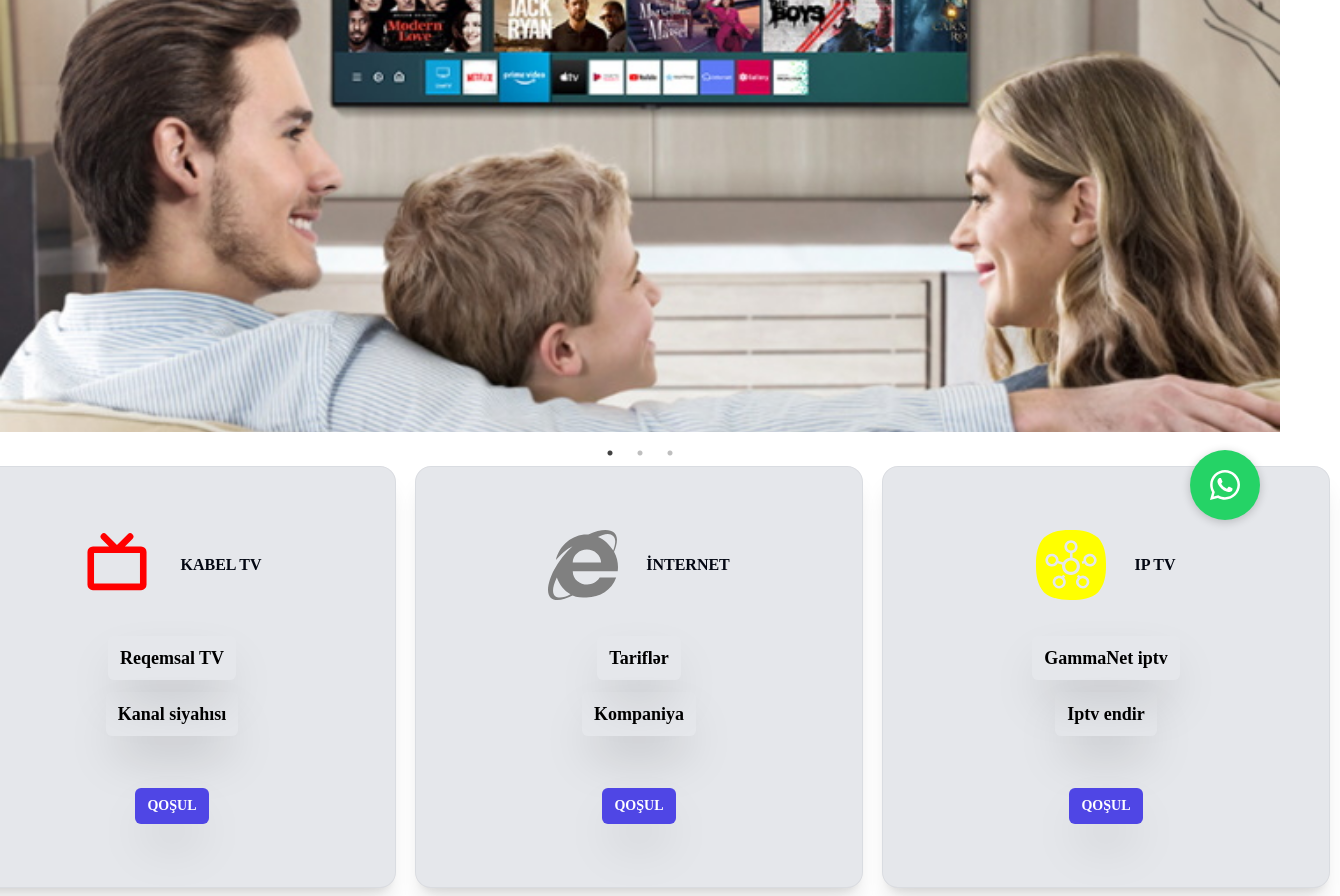
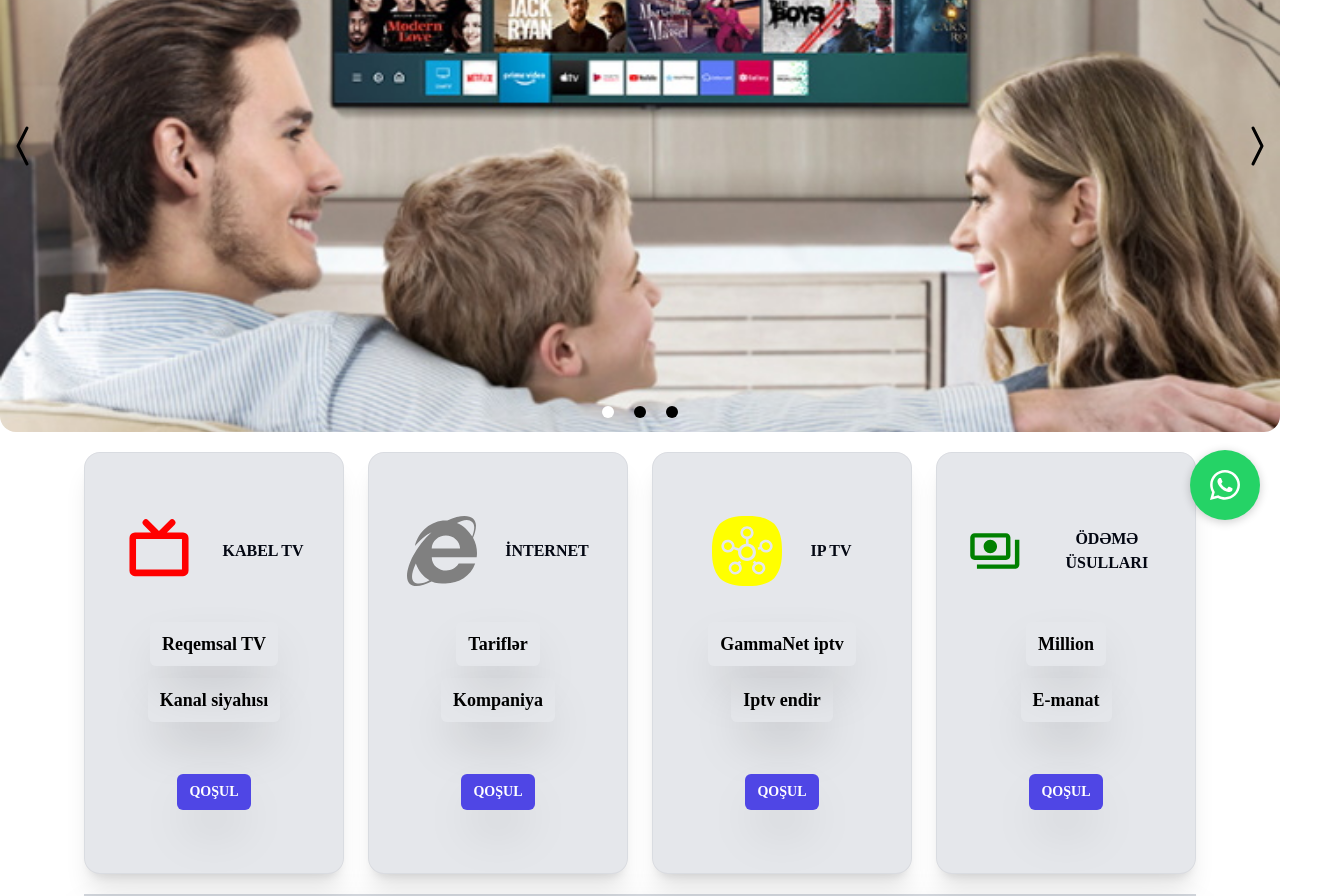
Before and after one commit to bedirlituran/netlika, a Next.js app: page / in a window 1280 px wide. Shown: the part 260-1156 px from the top of the page, 1340 px wide, since content can reach past the window. Built offline with nearby package versions, Linux system fonts and the light colour scheme.

Commit message:
sayt geldimmmm

```diff
--- a/components/Carding.jsx
+++ b/components/Carding.jsx
@@ -1,68 +1,28 @@
-"use client";
-import React, { useRef } from 'react';
+import React from 'react';
 import Card from './Card';
-import Slider from 'react-slick';
-import { BsChevronLeft, BsChevronRight } from 'react-icons/bs';
-import 'slick-carousel/slick/slick.css';
-import 'slick-carousel/slick/slick-theme.css';
 
-const CardingSlider = () => {
-  const sliderRef = useRef(null);
+const Carding = () => {
 
-  const sliderSettings = {
-    dots: true,
-    infinite: true,
-    speed: 500,
-    slidesToShow: 3,
-    slidesToScroll: 1,
-    responsive: [
-      {
-        breakpoint: 1024,
-        settings: {
-          slidesToShow: 2,
-          slidesToScroll: 1,
-        },
-      },
-      {
-        breakpoint: 768,
-        settings: {
-          slidesToShow: 1,
-          slidesToScroll: 1,
-        },
-      },
-    ],
-  };
 
   return (
-    <div className="my-5 overflow-x-hidden">
-      <div className="max-w-[1400px] mx-auto">
-        <Slider{...sliderSettings}>
-          <div className="outline-none focus:outline-none">
-            <div className="p-2">
-              <Card icon="tv" stat="tv" orta="reqemsal" asagi="kanal" />
-            </div>
-          </div>
-          <div className="outline-none focus:outline-none">
-            <div className="p-2">
-              <Card icon="internet" stat="internet" orta="tarif" asagi="kompaniya" />
-            </div>
-          </div>
-          <div className="outline-none focus:outline-none">
-            <div className="p-2">
-              <Card icon="iptv" stat="iptv" orta="gammatv" asagi="gamma" />
-            </div>
-          </div>
-          <div className="outline-none focus:outline-none">
-            <div className="p-2">
-              <Card icon="Odeme" stat="Odeme" orta="million" asagi="emanat" />
-            </div>
-          </div>
-          {/* İhtiyaca göre daha fazla kart ekleyebilirsiniz */}
-        </Slider>
-
+    <div>
+      <div className="flex items-center justify-center gap-6 mx-auto my-5 flex-col lg:flex-row">
+        <div>
+          <Card icon="tv" stat="tv" orta='reqemsal' asagi='kanal' />
+        </div>
+        <div>
+          <Card icon="internet" stat="internet" orta='tarif' asagi='kompaniya' />
+        </div>
+        <div>
+          {/* "gamma" card'ının içində Google Play Store linki */}
+          <Card icon="iptv" stat="iptv" orta='gammatv' asagi='gamma' />
+        </div>
+        <div>
+          <Card icon="Odeme" stat="Odeme" orta='million' asagi='emanat' />
+        </div>
       </div>
     </div>
   );
 };
 
-export default CardingSlider;
+export default Carding;
--- a/components/Reklam.jsx
+++ b/components/Reklam.jsx
@@ -10,10 +10,9 @@ const Reklam = () => {
             src="/image/iptv.webp"
              width={700}
             height={700}
-
             quality={75}
             alt="alt"
-            className="object-cover w-[400px] h-[400px] lg:w-[700px] lg:h-[700px] "
+            className="object-cover w-[400px] h-[400px] lg:w-[550px] lg:h-[550px] "
           />
         </div>
         <div className="lg:flex  basis-1/2 justify-center items-center m-auto flex-col space-y-8 text-center">
--- a/components/Slide.jsx
+++ b/components/Slide.jsx
@@ -1,55 +1,45 @@
 "use client";
-import React, { useState, useRef } from 'react';
-import Slider from 'react-slick';
-import { BsChevronLeft, BsChevronRight } from 'react-icons/bs';
-import Image from 'next/image';
+import React,{useState} from 'react'
+import {BsChevronCompactLeft,BsChevronCompactRight} from 'react-icons/bs'
+import { GoDotFill } from "react-icons/go";
 
 const Slide = () => {
+
   const slides = [
-    '/image/slide2.webp',
-    '/image/slide1.webp',
-    '/image/slide3.webp',
-  ];
+    { url: '/image/slide2.webp' },
+    { url: '/image/slide1.webp' },
+    { url: '/image/slide3.webp' },
+
+
+  ]
 
   const [current, setCurrent] = useState(0);
-  const sliderRef = useRef(null);
+  const prevSlide = () => {
+    const isFirstSlide = current === 0;
+    const index = isFirstSlide ? slides.length - 1 : current - 1;
+    setCurrent(index);
 
-  const changeSlide = (index) => {
+  };
+  const nextSlide = () => {
+    const isLastSlide = current === slides.length - 1;
+    const index = isLastSlide ? 0 : current + 1;
     setCurrent(index);
   };
 
-  const beforeSlideChange = (_, next) => {
-    setCurrent(next);
-  };
-
-  const sliderSettings = {
-    dots: true,
-    infinite: true,
-    speed: 500,
-    slidesToShow: 1,
-    slidesToScroll: 1,
-    beforeChange: beforeSlideChange,
-    responsive: [
-      {
-        breakpoint: 768,
-        settings: {
-          arrows: true,
-        },
-      },
-    ],
-  };
 
   return (
-    <div className='max-w-[1400px] w-full mx-auto relative'>
-      <Slider ref={sliderRef} {...sliderSettings}>
+    <div className='max-w-[1400px] h-[450px] lg:h-[620px]  w-full m-auto   relative'>
+      <div style={{backgroundImage:`url(${slides[current].url})`}} className='w-full h-full rounded-2xl  bg-cover bg-center  duration-500 m-auto'></div>
+
+      <BsChevronCompactLeft onClick={prevSlide} className='absolute top-1/2 left-0 text-5xl text-black cursor-pointer hover:text-gray-500 duration-500'/>
+      <BsChevronCompactRight onClick={nextSlide}  className='absolute top-1/2 right-0 text-5xl text-black cursor-pointer hover:text-gray-500 duration-500'/>
+      <div className='absolute bottom-0 left-0 right-0 flex justify-center items-center space-x-2 mb-2'>
         {slides.map((slide, index) => (
-          <div key={index} className='w-full h-[400px] lg:h-[620px] relative'>
-            <Image src={slide} alt={`Slide ${index + 1}`} layout="fill" objectFit="cover" />
-          </div>
+          <GoDotFill key={index} className={`text-2xl  text-black cursor-pointer ${index === current ? 'text-white transition-all duration-500'  : ''}`} onClick={() => setCurrent(index)} />
         ))}
-      </Slider>
+        </div>
     </div>
-  );
-};
+  )
+}
 
-export default Slide;
+export default Slide
--- a/components/Xidmet.jsx
+++ b/components/Xidmet.jsx
@@ -6,7 +6,7 @@ import Card4 from "./cards/Card4";
 const Xidmet = () => {
   return (
     <>
-      <div className="flex flex-col items-center justify-center m-auto bg-gray-300 min-h-[600px] w-full shadow-2xl p-3">
+      <div className="flex flex-col items-center justify-center m-auto bg-gray-300 min-h-[600px] shadow-2xl p-3">
         <h1 className="text-4xl sm:text-5xl md:text-6xl lg:text-7xl font-semibold font-turan tracking-wider mb-2 lg:mb-4 gap-2">
           Xidmətlərimiz
         </h1>
```
